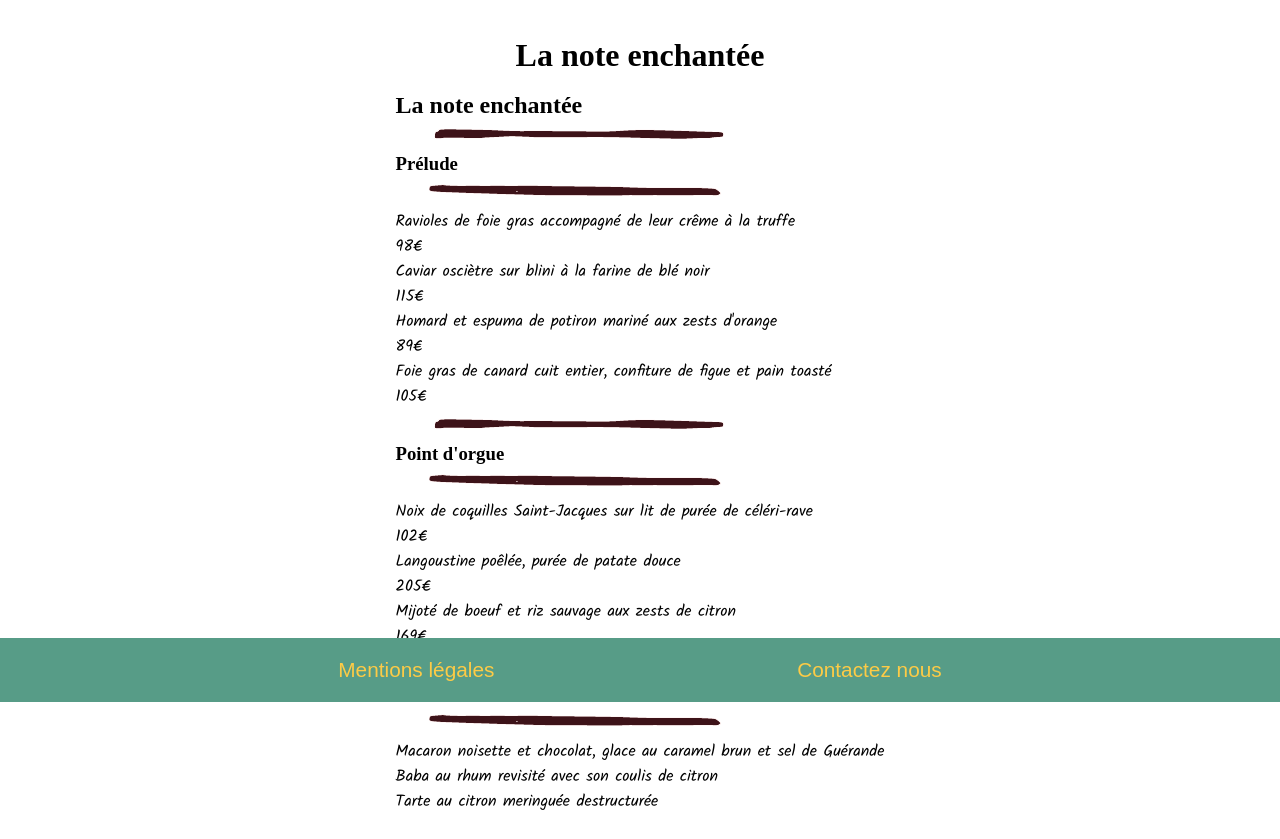
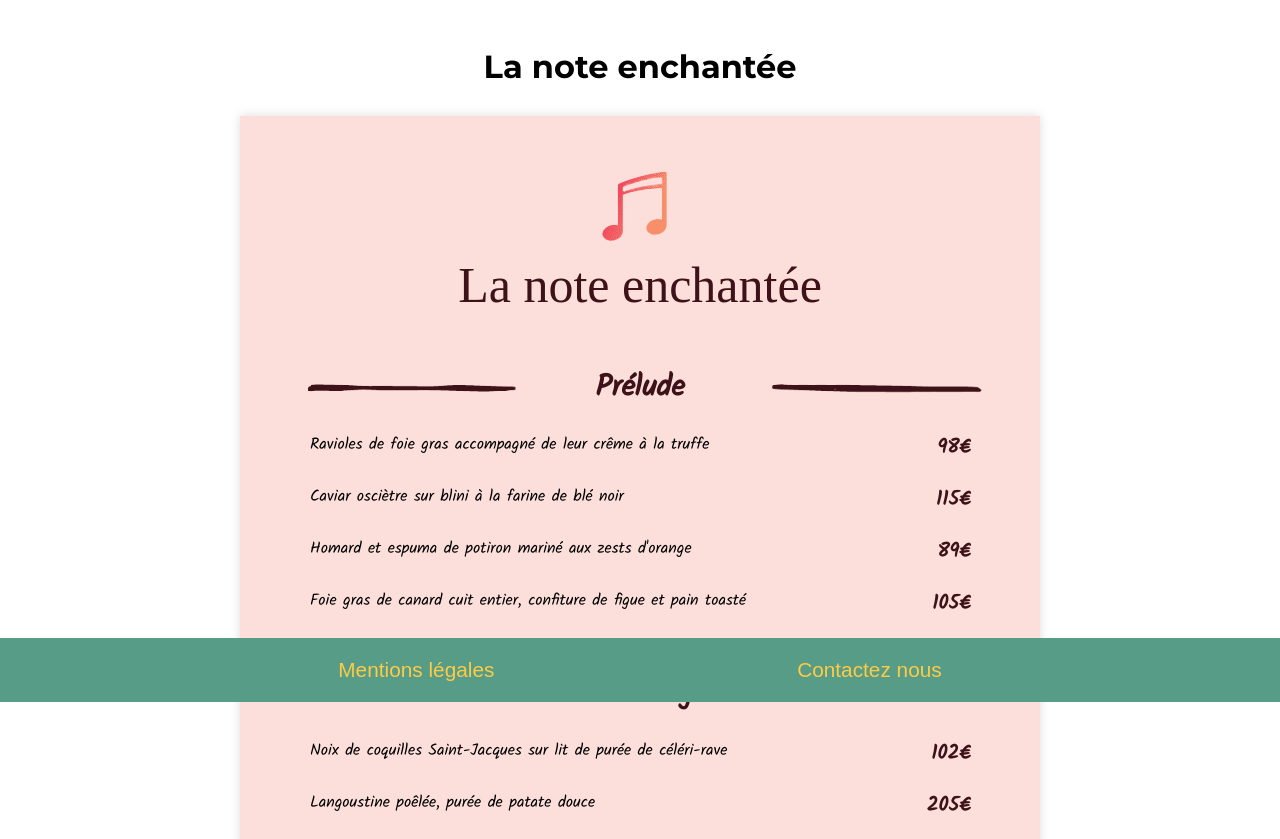
Before and after one commit to Lucien34000/Projet3, a website: page menu-1.html in a window 1280 px wide. Shown: the part 98-937 px from the top of the page. Before the commit the page ends 912 px from the top, so only its background shows below. Drawn offline with Linux system fonts and the light colour scheme; a web font is replaced by a local one.

Commit message:
oubli dernier commit

```diff
--- a/menu-1.html
+++ b/menu-1.html
@@ -4,73 +4,87 @@
     <meta charset="UTF-8">
     <meta name="viewport" content="width=device-width, initial-scale=1.0">
     <link rel="stylesheet" href="public/css/style.css">
-    <link rel="stylesheet" href="https://fonts.googleapis.com/css?family=Montserrat:700%7CDancing+Script%7CDevonshire%7CKalam%7CKaushan+Script%7CKurale%7CVidaloka&display=swap" >
+    <link rel="stylesheet"
+        href="https://fonts.googleapis.com/css?family=Montserrat:700%7CDancing+Script%7CDevonshire%7CKalam%7CKaushan+Script%7CKurale%7CVidaloka&display=swap">
+        <link rel="icon" type="image/png" href="img/favicon.png">
     <title>OhMyFood!</title>
 </head>
 
 <body>
     <header class="header">
         <a href="index.html">
-            <img src="img/logo.png" alt="Logo de la société Ohmyfood!" class="header__logo" >
+            <img src="img/logo.png" alt="Logo de la société Ohmyfood!" class="header__logo">
         </a>
     </header>
 
-    <main class="core">
-        <h1>La note enchantée</h1>
-        <div class="page">
-            <img src="" alt="">
-            <h2>La note enchantée</h2>
-            <article>
-                <img src="img/note_gauche.png" alt="">
-                <h3>Prélude</h3>
-                <img src="img/note_droit.png" alt="">
-                <div class="list">
+    <main class="main">
+        <h1 class="main__title">La note enchantée</h1>
+        <div class="main__page">
+
+            <h2 class="main__page__title"><img src="img/note.png" alt="" class="main__page--img">La note enchantée</h2>
+
+            <article class="main__page__article">
+                <div class="main__page__header">
+                    <img src="img/note_gauche.png" alt="" class="main__page__header--trait">
+                    <h3 class="main__page__header--title">Prélude</h3>
+                    <img src="img/note_droit.png" alt="" class="main__page__header--trait">
+                </div>
+                <div class="main__page__list">
                     <ul>
-                        <li><p class="information">Ravioles de foie gras accompagné de leur crême à la truffe</p><p class="price">98€</p>
+                        <li class="main__page__list--line"><p>Ravioles de foie gras accompagné de leur crême à la truffe
+                        </p><p class="main__page__list--price">98€</p>
+                        <li class="main__page__list--line"><p>Caviar osciètre sur blini à la farine de blé noir
+                        </p><p class="main__page__list--price">115€</p>
                         </li>
-                        <li><p class="information">Caviar osciètre sur blini à la farine de blé noir
-                        </p><p class="price">115€</p>
+                        <li class="main__page__list--line"><p>Homard et espuma de potiron mariné aux zests d'orange
+                        </p><p class="main__page__list--price">89€</p>
                         </li>
-                        <li><p class="information">Homard et espuma de potiron mariné aux zests d'orange
-                        </p><p class="price">89€</p>
-                        </li>
-                        <li><p class="information">Foie gras de canard cuit entier, confiture de figue et pain toasté
-                        </p><p class="price">105€</p>
+                        <li class="main__page__list--line"><p>Foie gras de canard cuit entier, confiture de figue et pain toasté
+                        </p><p class="main__page__list--price">105€</p>
                         </li>
                     </ul>
                 </div>
             </article>
+
             <article>
-                <img src="img/note_gauche.png" alt="">
-                <h3>Point d'orgue</h3>
-                <img src="img/note_droit.png" alt="">
-                <div class="list">
+                <div class="main__page__header">
+                    <img src="img/note_gauche.png" alt="" class="main__page__header--trait">
+                    <h3 class="main__page__header--title">Point d'orgue</h3>
+                    <img src="img/note_droit.png" alt="" class="main__page__header--trait">
+                </div>
+                <div class="main__page__list">
                     <ul>
-                        <li><p class="information">Noix de coquilles Saint-Jacques sur lit de purée de céléri-rave
-                        </p><p class="price">102€</p>
+                        <li class="main__page__list--line"><p>Noix de coquilles Saint-Jacques sur lit de purée de céléri-rave
+                        </p><p class="main__page__list--price">102€</p>
                         </li>
-                        <li><p class="information">Langoustine poêlée, purée de patate douce</p><p class="price">205€</p>
+                        <li class="main__page__list--line"><p>Langoustine poêlée, purée de patate douce</p><p class="main__page__list--price">205€</p>
                         </li>
-                        <li><p class="information">Mijoté de boeuf et riz sauvage aux zests de citron</p><p class="price">169€</p>
+                        <li class="main__page__list--line"><p>Mijoté de boeuf et riz sauvage aux zests de citron</p><p class="main__page__list--price">169€</p>
                         </li>
                     </ul>
                 </div>
             </article>
+
             <article>
-                <img src="img/note_gauche.png" alt="">
-                <h3>Mouvement final</h3>
-                <img src="img/note_droit.png" alt="">
-                <div class="list">
-                    <ul>
-                        <li><p class="information">Macaron noisette et chocolat, glace au caramel brun et sel de Guérande</p>
+                <div class="main__page__header">
+                    <img src="img/note_gauche.png" alt="" class="main__page__header--trait">
+                    <h3 class="main__page__header--title">Mouvement final</h3>
+                    <img src="img/note_droit.png" alt="" class="main__page__header--trait">
+                </div>
+                <div class="main__page__list">
+                    <ul >
+                        <li class="main__page__list--line"><p>Macaron noisette et chocolat, glace au caramel brun et sel de Guérande</p>
                         </li>
-                        <li><p class="information">Baba au rhum revisité avec son coulis de citron</p>
+                        <li class="main__page__list--line"><p>Baba au rhum revisité avec son coulis de citron</p>
                         </li>
-                        <li><p class="information">Tarte au citron meringuée destructurée</p>
+                        <li class="main__page__list--line"><p>Tarte au citron meringuée destructurée</p>
                         </li>
                     </ul>
                 </div>
             </article>
+            <div class="main__page__footer">
+                <h3 class="main__page__footer--title"><img src="img/note.png" alt="" class="main__page__footer--img">La note enchantée</h3>
+            </div>
         </div>
 
     </main>
```
